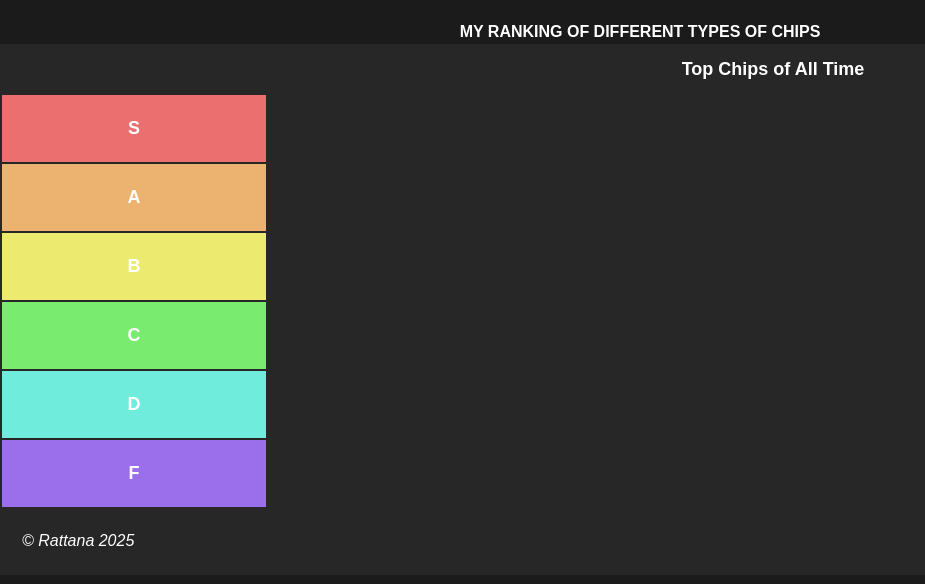
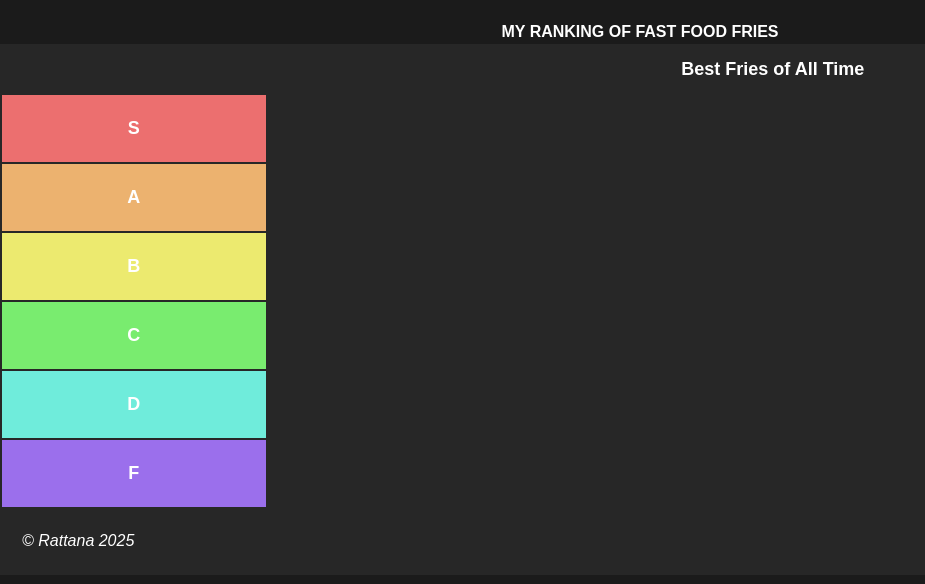
Before and after one commit to j-rattana/ex6, a plain HTML site: page index.html in a window 1280 px wide. Shown: the whole page, without its empty margins (0-925 px from the left). Drawn offline with Linux system fonts and the light colour scheme.

Commit message:
Changed topic to Fries
changed the website name, title, and table header

```diff
--- a/index.html
+++ b/index.html
@@ -5,7 +5,7 @@
     <meta name="viewport" content="width=device-width, initial-scale=1" />
     <!-- Sets the small icon that appears in the browser tab -->
     <link rel="icon" href="https://github.com/favicon.ico" />
-    <title>Tier List for Chips</title>
+    <title>Tier List for Fries</title>
     <meta
       name="description"
       content="My tier list"
@@ -21,12 +21,12 @@
     <!-- Add a table element -->
     <table>
       <!-- Add a caption -->
-      <caption>My Ranking of Different Types of Chips</caption>
+      <caption>My Ranking of Fast Food Fries</caption>
       <!-- Add a table head. Inside create a table row. Inside create four table headings with a scope of col. Leave the first one blank. Give the final 3 text. -->
       <thead>
         <tr>
           <th scope="col"></th>
-          <th scope="col" colspan="3">Top Chips of All Time</th>
+          <th scope="col" colspan="3">Best Fries of All Time</th>
         </tr>
       </thead>
 
```
